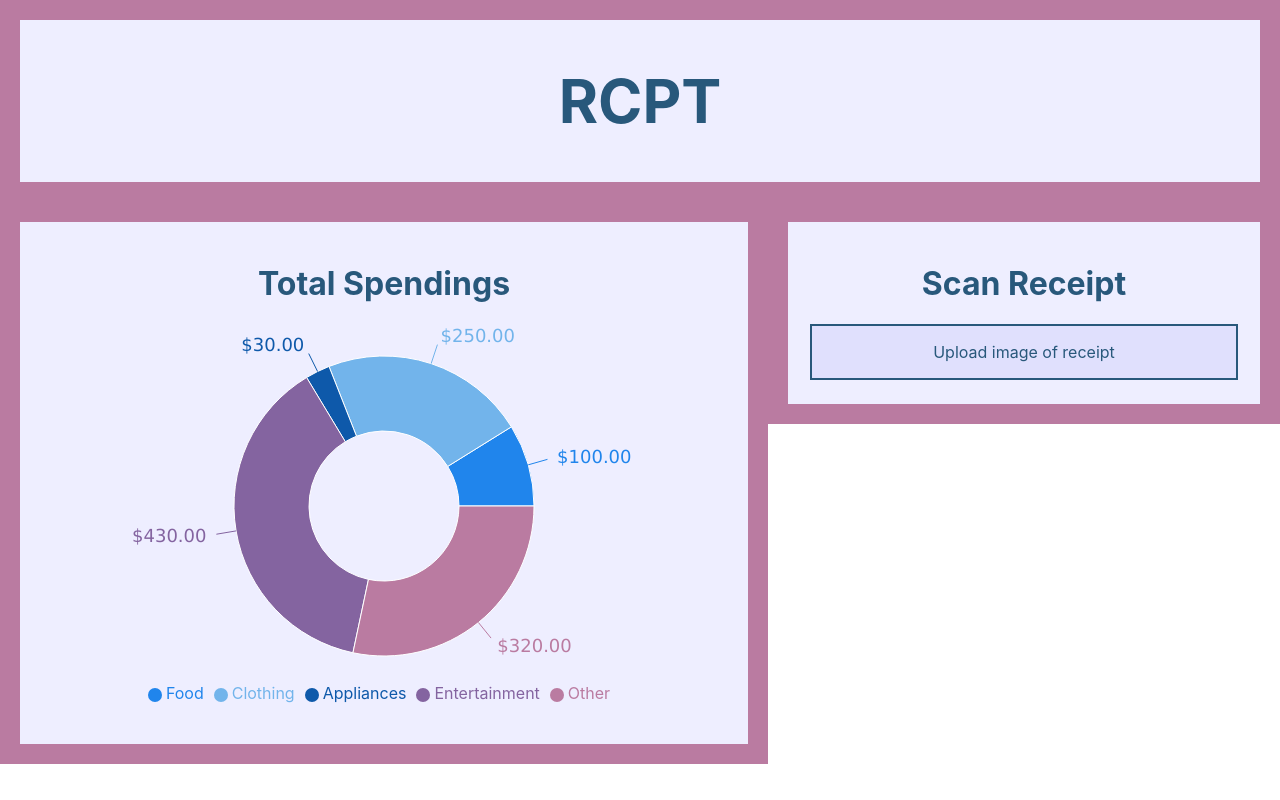
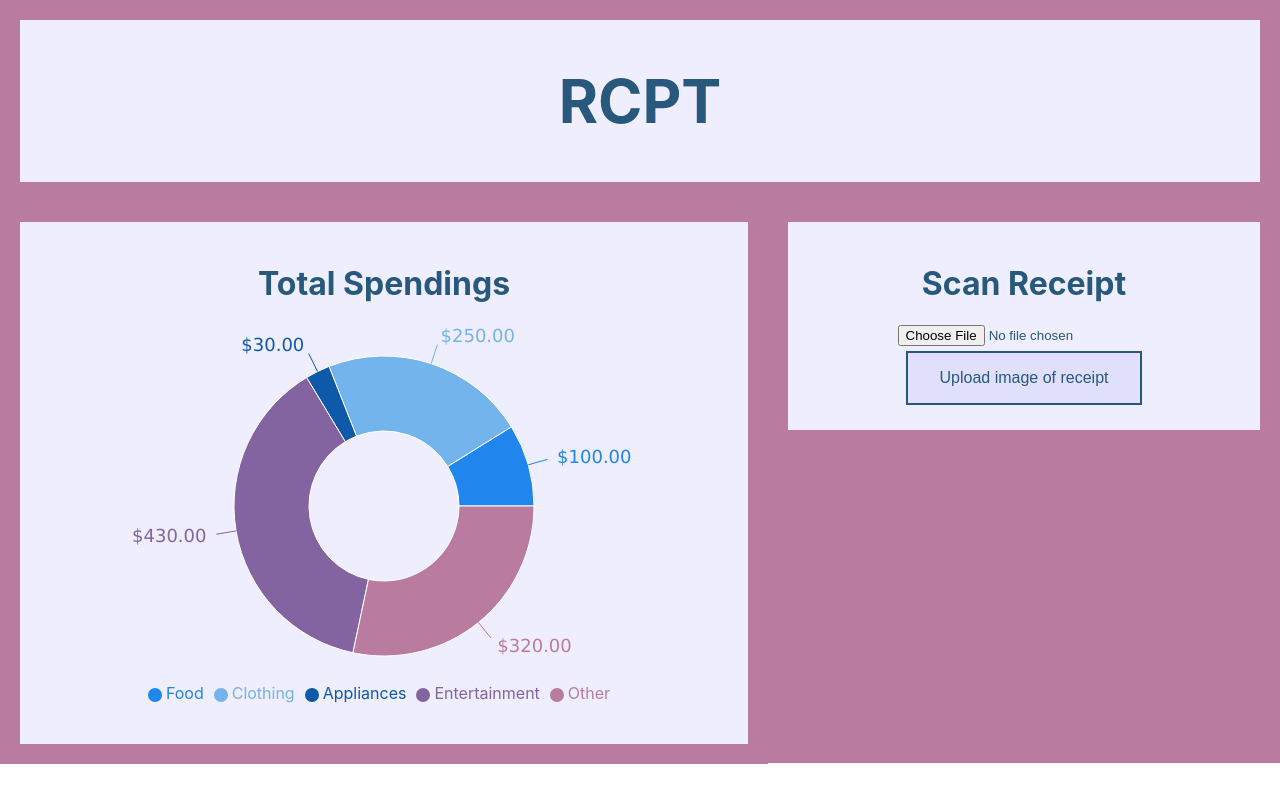
Before and after one commit to endarli/HackNYU, a React (Create React App) app: page / in a window 1280 px wide. Built offline with nearby package versions, Linux system fonts and the light colour scheme.

Commit message:
add submit button

```diff
--- a/package.json
+++ b/package.json
@@ -6,8 +6,10 @@
     "@testing-library/jest-dom": "^5.16.2",
     "@testing-library/react": "^12.1.3",
     "@testing-library/user-event": "^13.5.0",
+    "axios": "^0.26.0",
     "react": "^17.0.2",
     "react-dom": "^17.0.2",
+    "react-hook-form": "^7.27.1",
     "react-scripts": "5.0.0",
     "recharts": "^2.1.9",
     "web-vitals": "^2.1.4"
--- a/src/App.css
+++ b/src/App.css
@@ -28,6 +28,7 @@
   float: right;
   width: 40%;
   background-color: #ba7ba1;
+  min-height: 561px;
 }
 
 .row:after {
@@ -59,7 +60,7 @@
   text-decoration: none;
   padding: 16px 32px;
   font-size: 16px;
-  margin: 4px 2px;
+  margin: 5px;
   transition-duration: 0.4s;
   cursor: pointer;
 }
--- a/src/App.js
+++ b/src/App.js
@@ -1,8 +1,15 @@
 import React from 'react';
 import { PieChart, Pie, Cell, ResponsiveContainer, Legend} from 'recharts';
+import {useForm} from "react-hook-form";
 import './App.css';
+//import axios from 'axios';
 
 function App() {
+  const {register, handleSubmit} = useForm();
+
+  const onSubmit = (data) => {
+    console.log(data)
+  };
 
   const colors = ['#2085EC', '#72B4EB', '#0E59AA', '#8464A0', '#ba7ba1'];
 
@@ -65,10 +72,11 @@ function App() {
           </div>
           <div className="rightcolumn">
             <div className="card">
-              <h1>Scan Receipt</h1>
-              <div className="button button1">
-              Upload image of receipt
-              </div>
+              <form onSubmit={handleSubmit(onSubmit)}>
+                <h1>Scan Receipt</h1>
+                <input {...register("picture")} type="file"/>
+                <button className="button button1">Upload image of receipt</button>
+              </form>
             </div>
           </div>
         </div>
```
Also changed, not shown: 1 other file (tests, documents, lock files or other folders).
